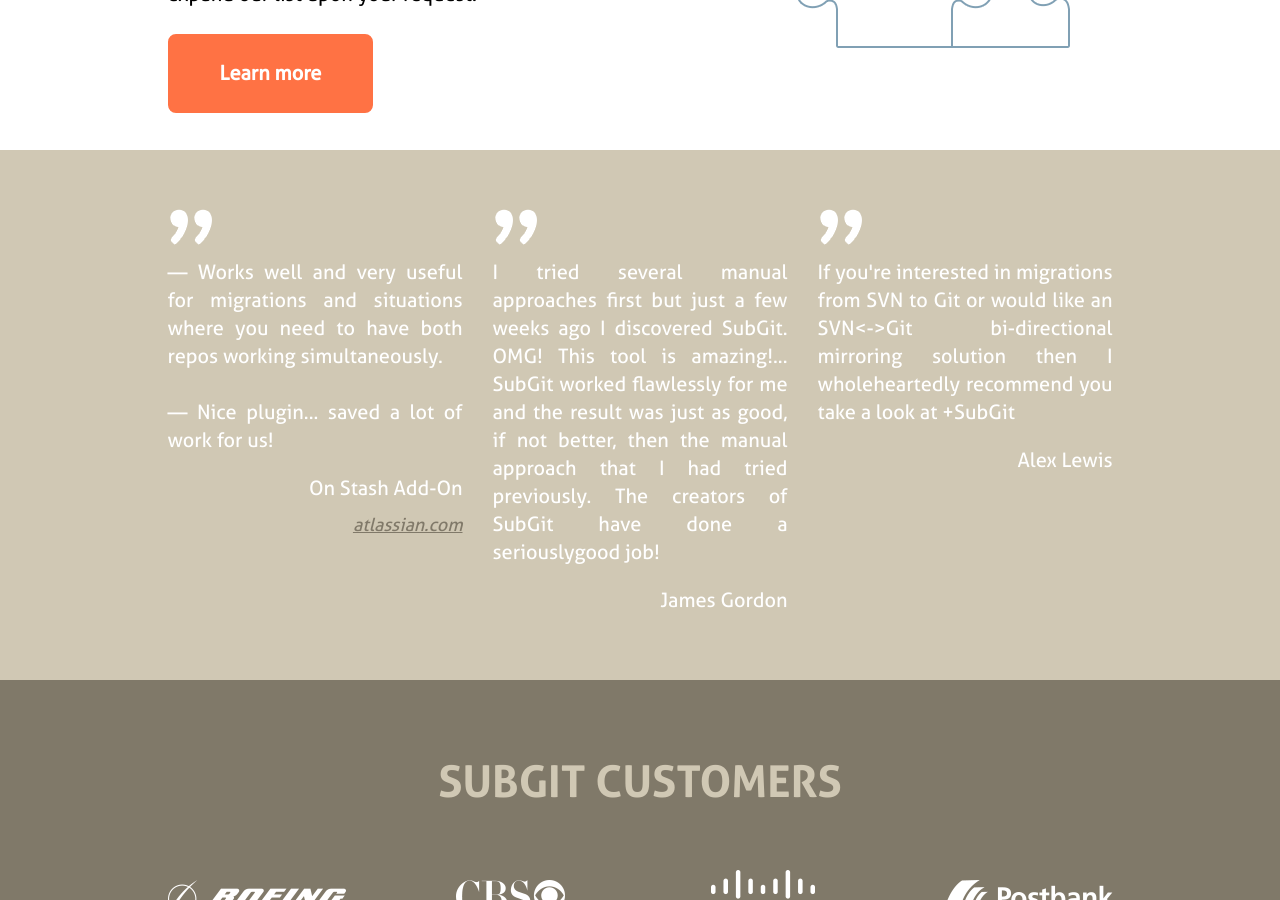
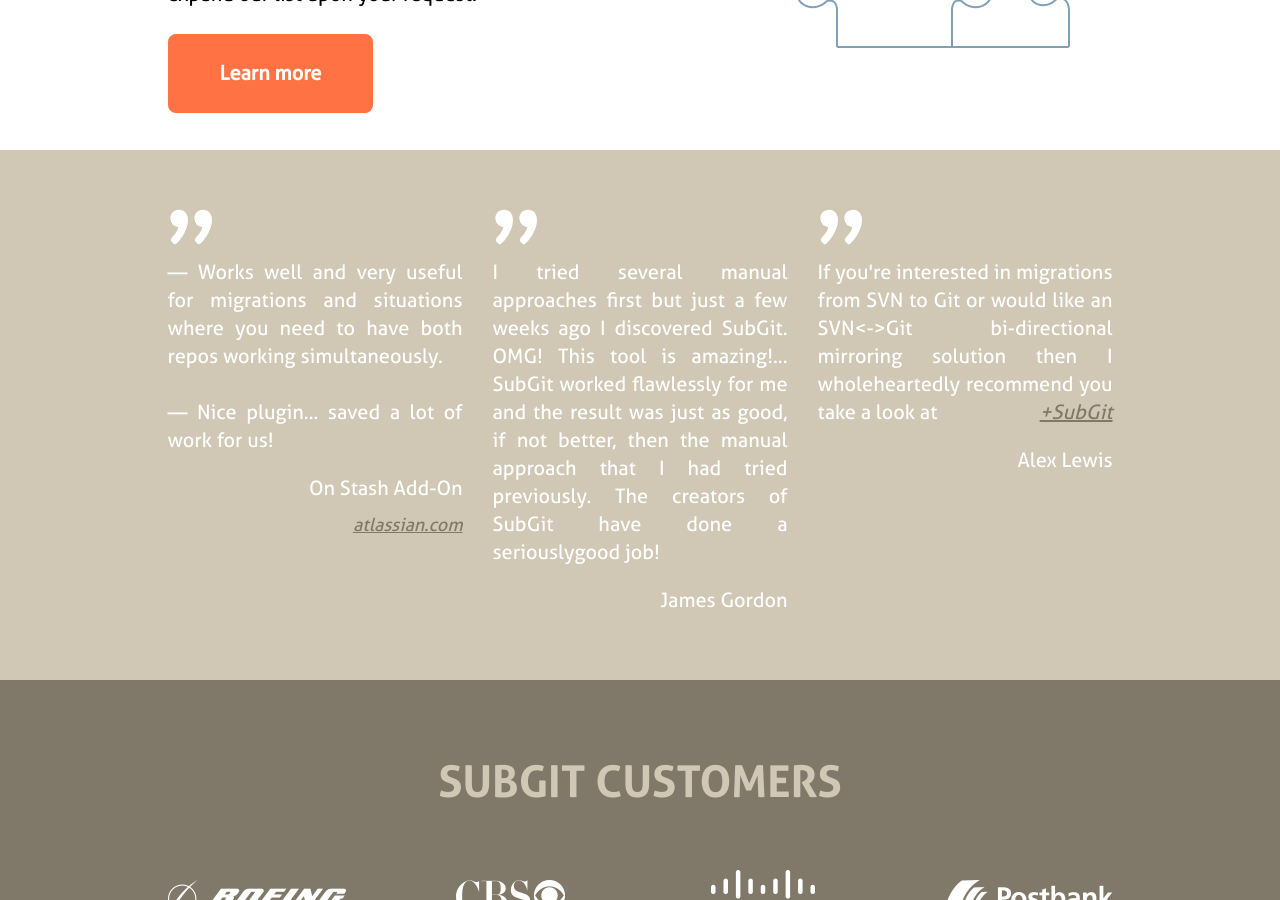
Before and after one commit to waaa/tmate.github.io, a Jekyll site: the page built from index.html, in a window 1280 px wide and 900 px high, scrolled down 3922 px. Built offline with Jekyll 4.4.1, drawn with Linux system fonts in a browser that asks for light colours; Markdown is read by kramdown in place of the engine named in the settings; comment, search, counter and statistics services are not loaded; part of the change alters nothing that is shown.

```diff
--- a/index.html
+++ b/index.html
@@ -145,7 +145,7 @@ active: home
       <li>
         <div></div>
         <p>
-        If you're interested in migrations from SVN to Git or would like an SVN<->Git bi-directional mirroring solution then I wholeheartedly recommend you take a look at +SubGit
+        If you're interested in migrations from SVN to Git or would like an SVN<->Git bi-directional mirroring solution then I wholeheartedly recommend you take a look at <a href="http://plus.google.com/+Subgit">+SubGit</a>
         </p>
         <p class="testemonials_name">Alex Lewis</p>
       </li>
```
